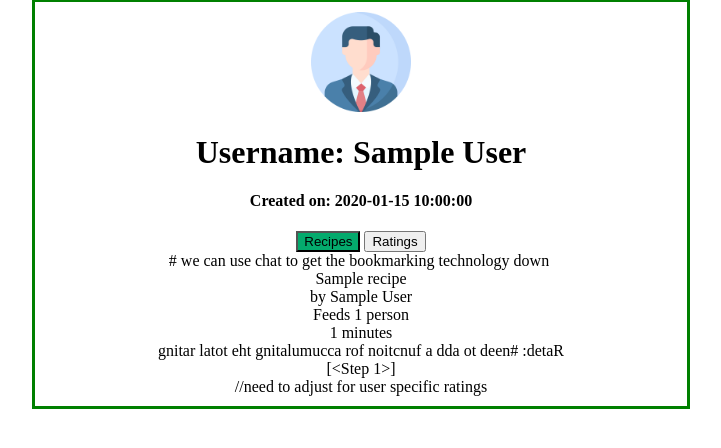
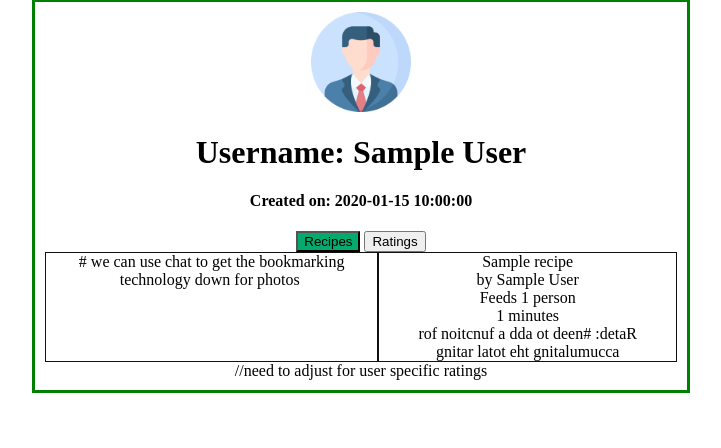
Before and after one commit to braydenhand/recipe-app, a Flask app: template recipe/templates/main/profile.html in a window 1280 px wide. Shown: the part 109-557 px from the top of the page, without its empty margins (279-1000 px from the left). Run offline with Flask 3, Linux system fonts and the light colour scheme; tables that the repository leaves empty hold one stand-in row (values such as "Sample post"); the template is opened without the code that fills it: values that come from a table or form of the project are taken from there, most other values are stand-ins (such as "Sample title", 1, 10 or a date in 2020).

Commit message:
css work on recipe_preview template

```diff
--- a/recipe/static/recipe.css
+++ b/recipe/static/recipe.css
@@ -233,3 +233,16 @@ img.avatar {
   from {transform: scale(0)}
   to {transform: scale(1)}
 }
+
+.flex-container {
+  display: flex;
+  flex-direction: row;
+}
+
+.left-preview {
+  border: 1.5px solid #111;
+}
+
+.right-preview {
+  border: 1.5px solid #111;
+}
--- a/recipe/templates/recipe_preview_template.html
+++ b/recipe/templates/recipe_preview_template.html
@@ -1,12 +1,12 @@
 <div class="recipe_preview">
-    <div>
-      <span class="photo">
-       # we can use chat to get the bookmarking technology down
+    <div class="flex-container">
+      <span class="left-preview">
+       # we can use chat to get the bookmarking technology down for photos
         <a><img /></a>
       </span>
-      <span>
-        <div class="recipe header">{{recipe.name}}</div>
-        <div class="author">by {{ recipe.user.name }}</div>
+      <span class="right-preview">
+        <div class="recipe header" href="{{ url_for('main.recipe', recipe_id=recipe.id) }}">{{recipe.name}}</div>
+        <div class="author" href="{{ url_for('main.profile', user_id=recipe.user.id) }}">by {{ recipe.user.name }}</div>
         <div class="number-of-people">
             Feeds
             <span id="numberPeople">{{ recipe.number_people }}</span>
@@ -21,9 +21,6 @@
           Rated: #need to add a function for accumulating the total rating
         </div>
 
-        <div class="steps">
-          {{ recipe.steps }}
-        </div>
       </span>
     </div>
 </div>
```
